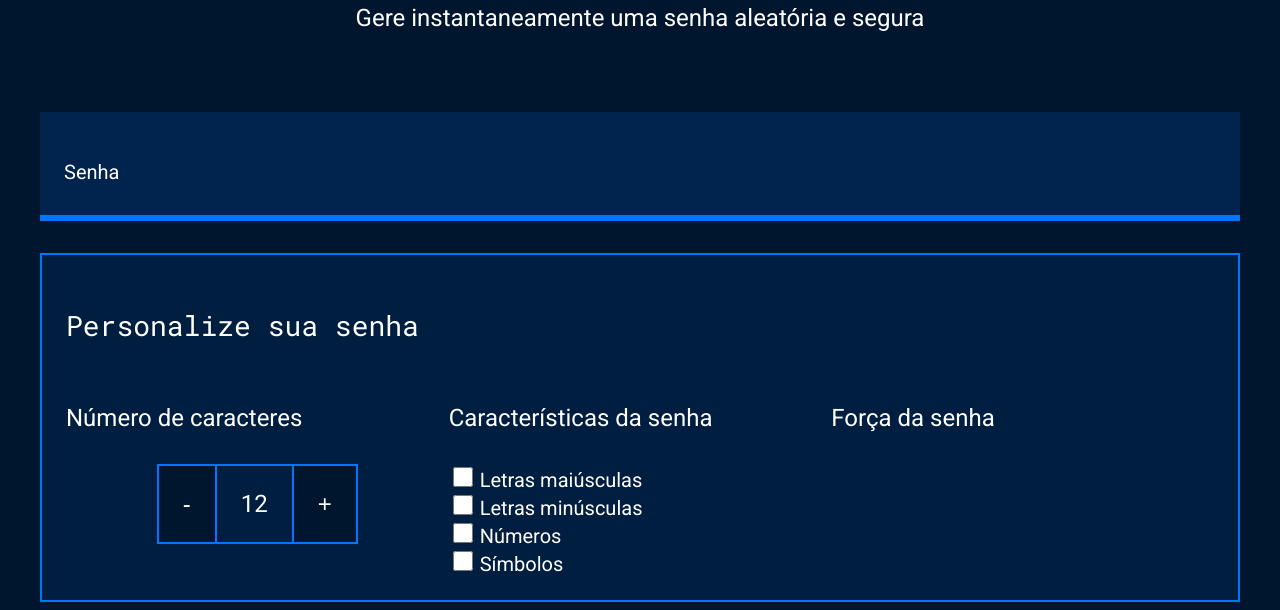
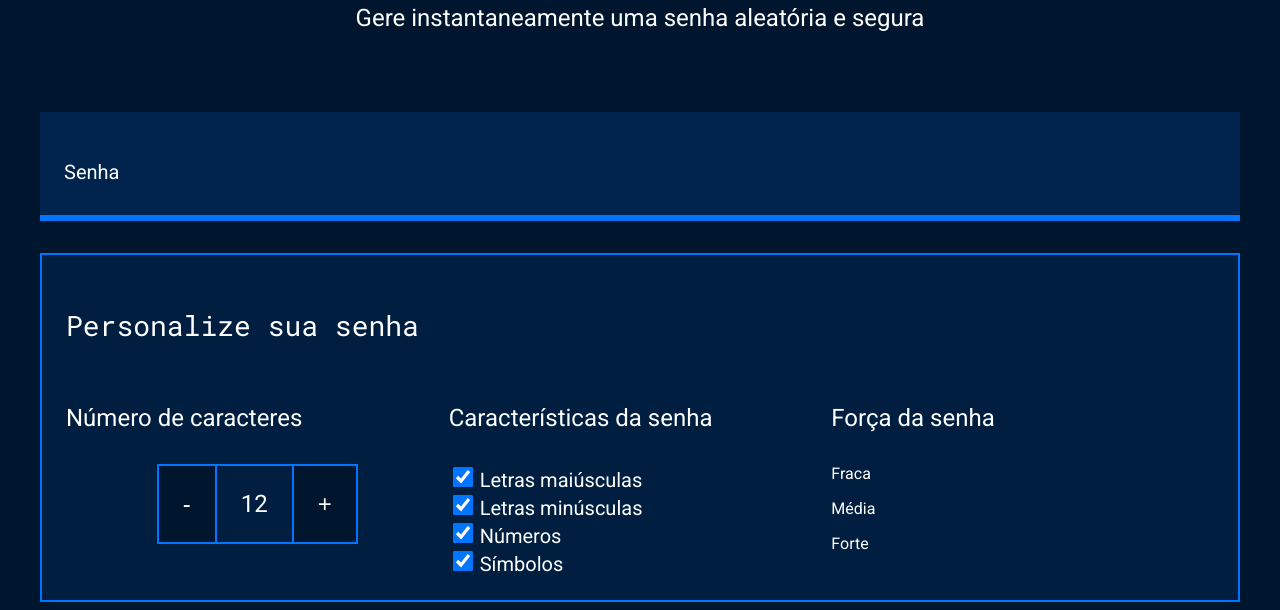
Before and after one commit to oliveirazxx/senhas-segura, a plain HTML site: page index.html in a window 1280 px wide. Shown: the part 191-801 px from the top of the page. Drawn offline with Linux system fonts and the light colour scheme.

Commit message:
atualização

```diff
--- a/index.html
+++ b/index.html
@@ -33,26 +33,32 @@
                 <div class="parametro-senha">
                     <h4 class="parametro-senha__titulo">Características da senha</h4>
                     <div class="parametro-senha-checkbox">
-                        <input name="maiusculo" type="checkbox" class="checkbox">
+                        <input name="maiusculo" type="checkbox" class="checkbox" checked>
                         <label for="maiusculo">Letras maiúsculas</label>
                     </div>
                   <div class="parametro-senha-checkbox">
-                        <input name="minusculo" type="checkbox" class="checkbox">
+                        <input name="minusculo" type="checkbox" class="checkbox" checked>
                         <label for="minusculo">Letras minúsculas</label>
                     </div>
                     <div class="parametro-senha-checkbox">
-                        <input name="numero" type="checkbox" class="checkbox">
+                        <input name="numero" type="checkbox" class="checkbox" checked>
                         <label for="numero">Números</label>
 
                     </div>
                     <div class="parametro-senha-checkbox">
-                        <input name="simbolo" type="checkbox" class="checkbox">
+                        <input name="simbolo" type="checkbox" class="checkbox" checked>
                         <label for="simbolo">Símbolos</label>
 
                     </div>
                 </div>
                 <div class="parametro-senha">
                     <h4 class="parametro-senha__titulo">Força da senha</h4>
+                    <div class="barra"></div>
+                    <div class="fraca"></div>
+                    <div class="parametro-senha-textos"></div>
+                    <p>Fraca</p>
+                    <p>Média</p>
+                    <p>Forte</p>
                 </div>
             </div>
         </div>
--- a/style.css
+++ b/style.css
@@ -112,6 +112,10 @@ label{
 .checkbox{
     width: 20px;
     height: 20px;
+    cursor: pointer;
+}
+.barra{
+    background-color: var(--fundo-senha);
 }
 @media screen and (min-width: 768px) {
     .parametro-coluna__senha{
```
